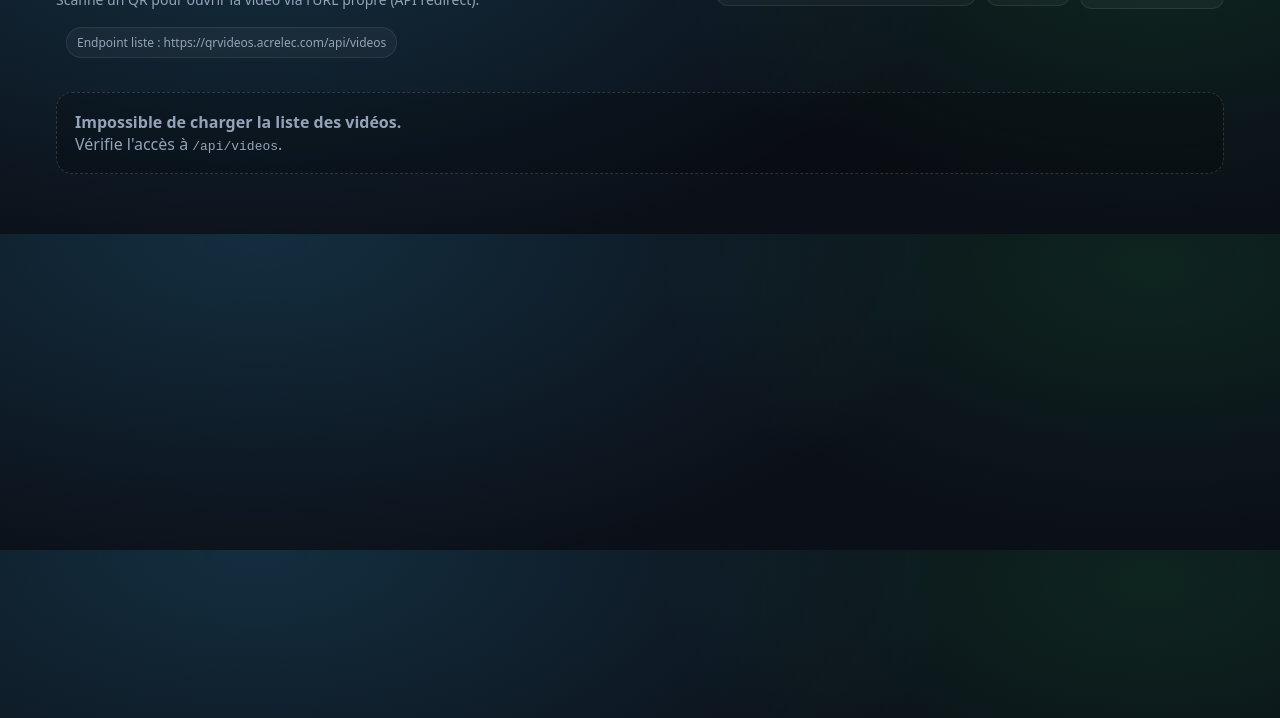
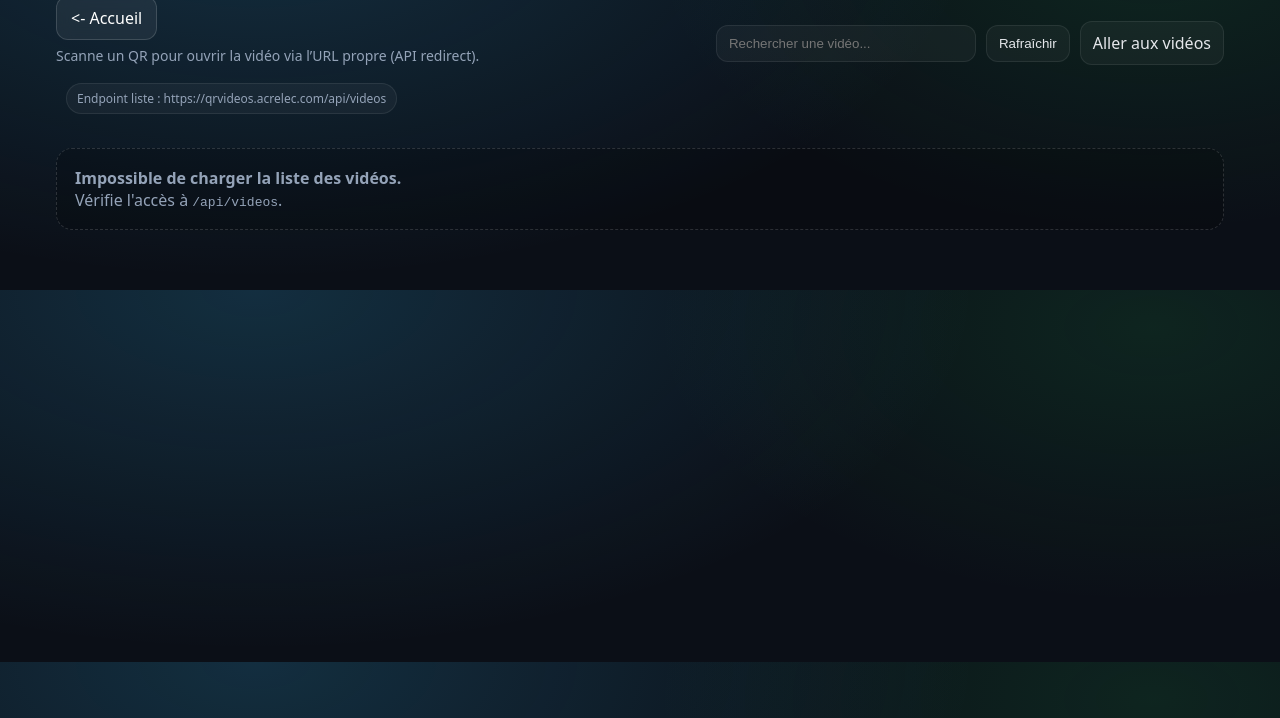
Before and after one commit to Xze-acrelec-bot/video-redirect, a plain HTML site: page qrcode/index.html in a window 1280 px wide. Shown: the part 82-800 px from the top of the page. Drawn offline with Linux system fonts and the light colour scheme; no server answers.

Commit message:
Update index.html

```diff
--- a/qrcode/index.html
+++ b/qrcode/index.html
@@ -109,6 +109,20 @@
 .card{
   overflow:visible;
 }
+    .navHome{
+      display:inline-block;
+      margin-top:12px;
+      padding:10px 14px;
+      border-radius:12px;
+      border:1px solid rgba(255,255,255,.15);
+      background:rgba(255,255,255,.06);
+      color:#fff;
+      text-decoration:none;
+      backdrop-filter: blur(8px);
+    }
+    .navHome.hover{
+      background:rgba(255,255,255,.10);
+    }
 </style>
 </head>
 
@@ -117,6 +131,7 @@
     <header>
       <div>
         <h1>QR Codes</h1>
+        <a class="navHome" href="/"> <- Accueil </a>
         <div class="sub">Scanne un QR pour ouvrir la vidéo via l’URL propre (API redirect).</div>
       </div>
 
```
